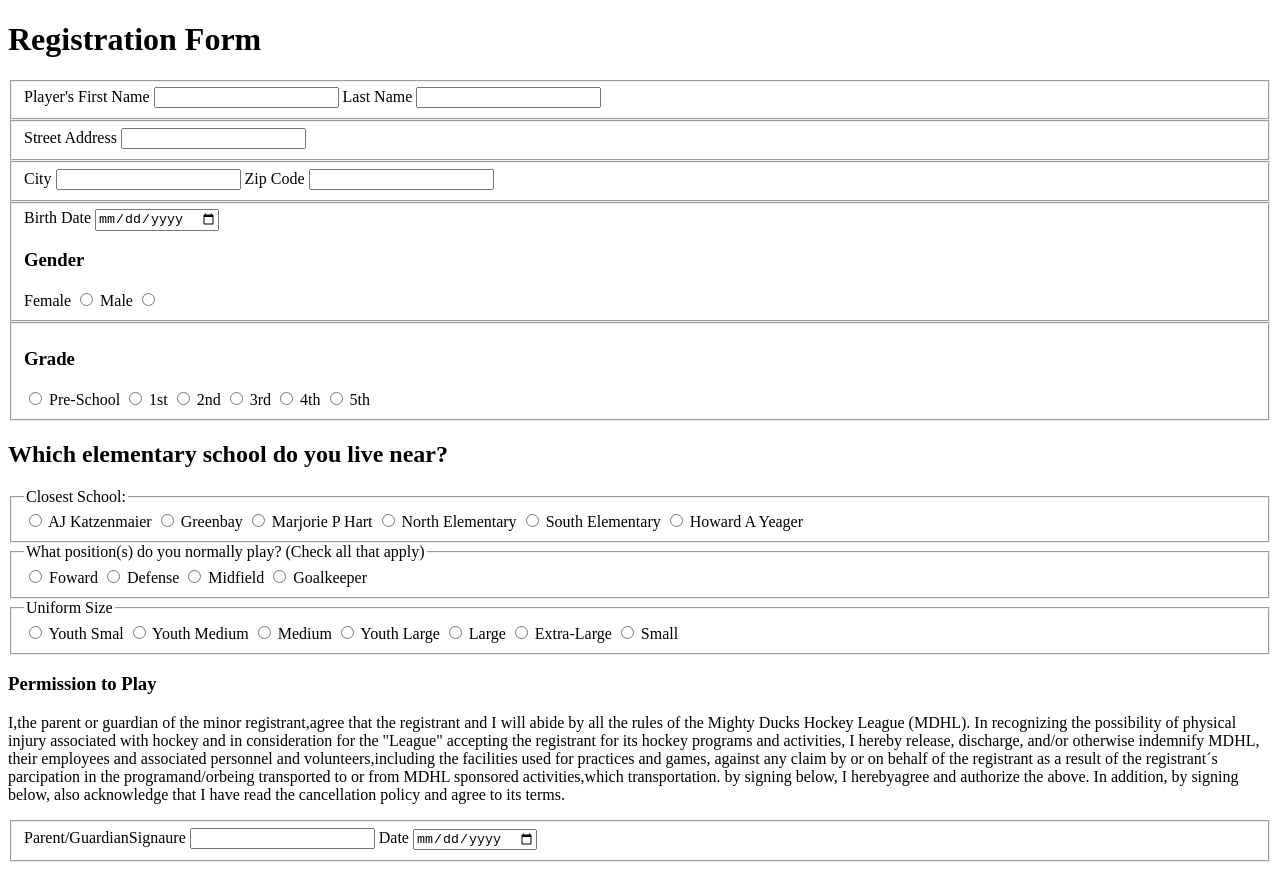
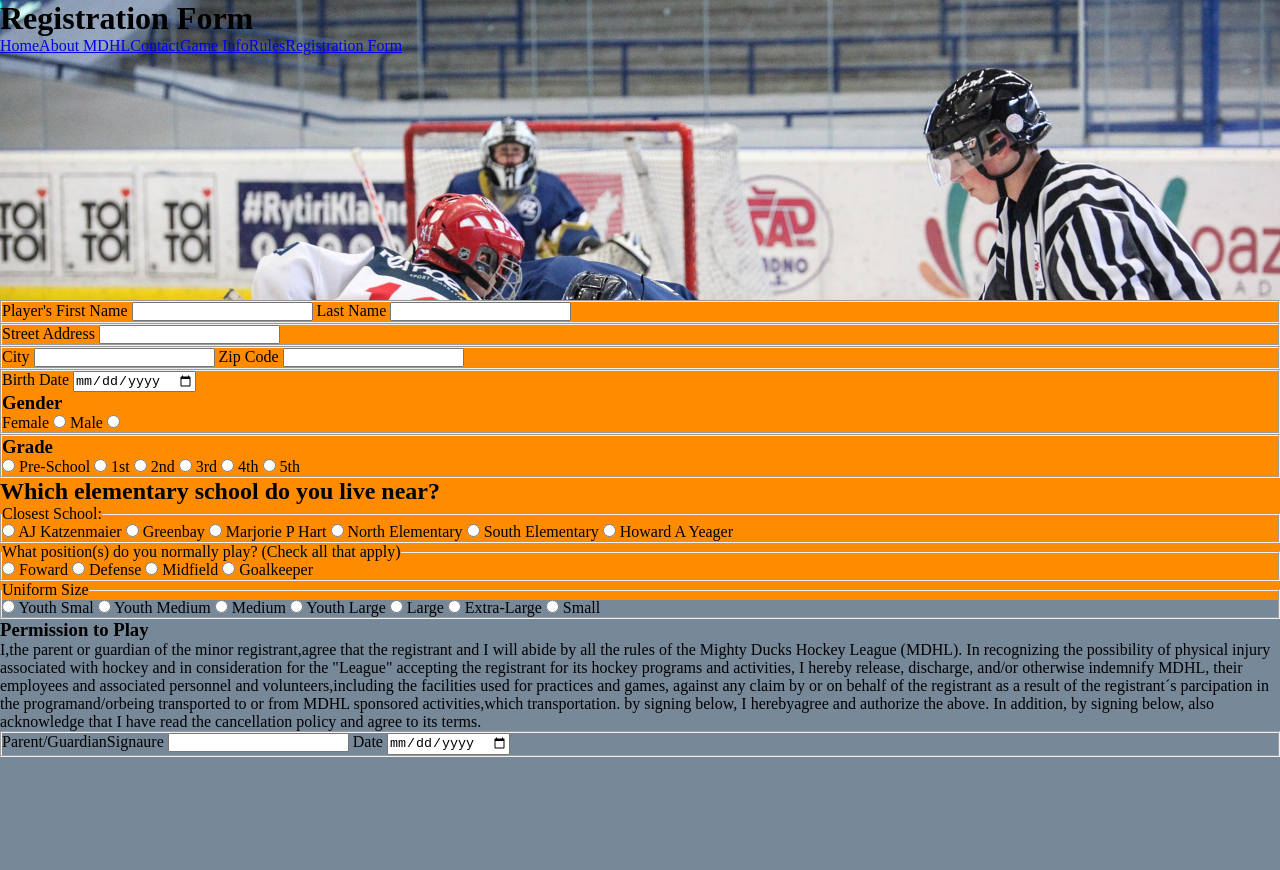
Before and after one commit to RodigoFbarrios/task-ap, a plain HTML site: page registration.html in a window 1280 px wide. After the commit the page ends 800 px from the top, so only its background shows below. Drawn offline with Linux system fonts and the light colour scheme.

Commit message:
registration

```diff
--- a/registration.html
+++ b/registration.html
@@ -6,12 +6,21 @@
     <meta http-equiv="X-UA-Compatible" content="IE=edge">
     <meta name="viewport" content="width=device-width, initial-scale=1.0">
     <title>Registration Form</title>
+    <link rel="stylesheet" href="style.css">
 </head>
 
 
 <body>
     <header>
         <h1>Registration Form</h1>
+        <nav>
+            <a href="index.html">Home</a>
+            <a href="about.html">About MDHL</a>
+            <a href="contact.html">Contact</a>
+            <a href="game_info.html">Game Info</a>
+            <a href="rules.html">Rules</a>
+            <a href="#">Registration Form</a>
+        </nav>
     </header>
 
     <main>
```
Also changed, not shown: about.html (+1 -0 lines), contact.html (+2 -3 lines), game_info.html (+2 -0 lines), index.html (+1 -0 lines).
